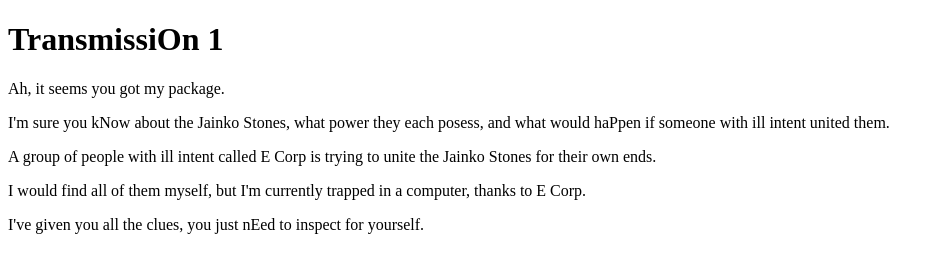
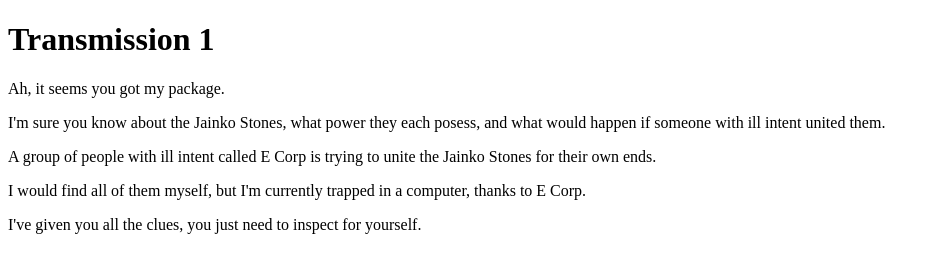
Before and after one commit to JainkoStones/jainkostones.github.io, a plain HTML site: page index.html in a window 1280 px wide. Shown: the whole page, without its empty margins (0-944 px from the left). Drawn offline with Linux system fonts and the light colour scheme.

Commit message:
Update index.html

```diff
--- a/index.html
+++ b/index.html
@@ -1,15 +1,15 @@
 <!DOCTYPE html>
 <html>
 <head>
-<title>Open Chann3l</title>
+<title>Open Channel</title>
 </head>
 <body>
-  <h1> TransmissiOn 1 </h1>
+  <h1> Transmission 1 </h1>
 <p>Ah, it seems you got my package.</p>
-<p>I'm sure you kNow about the Jainko Stones, what power they each posess, and what would haPpen if someone with ill intent united them.</p>
+<p>I'm sure you know about the Jainko Stones, what power they each posess, and what would happen if someone with ill intent united them.</p>
 <p>A group of people with ill intent called E Corp is trying to unite the Jainko Stones for their own ends.</p>
 <p>I would find all of them myself, but I'm currently trapped in a computer, thanks to E Corp.</p>
 <!-- 34 36 20 36 39 20 36 65 20 36 34 20 32 30 20 37 34 20 36 38 20 36 35 20 32 30 20 37 30 20 36 31 20 37 32 20 36 62 20 32 30 20 37 37 20 36 38 20 36 35 20 37 32 20 36 35 20 32 30 20 36 31 20 36 63 20 36 63 20 32 30 20 37 34 20 36 38 20 36 39 20 36 65 20 36 37 20 37 33 20 32 30 20 36 31 20 37 32 20 36 35 20 32 30 20 36 38 20 36 39 20 36 34 20 36 34 20 36 35 20 36 65 20 32 65 -->
-<p> I've given you all the clues, you just nEed to inspect for yourself.</p>
+<p> I've given you all the clues, you just need to inspect for yourself.</p>
 </body>
 </html>
```
